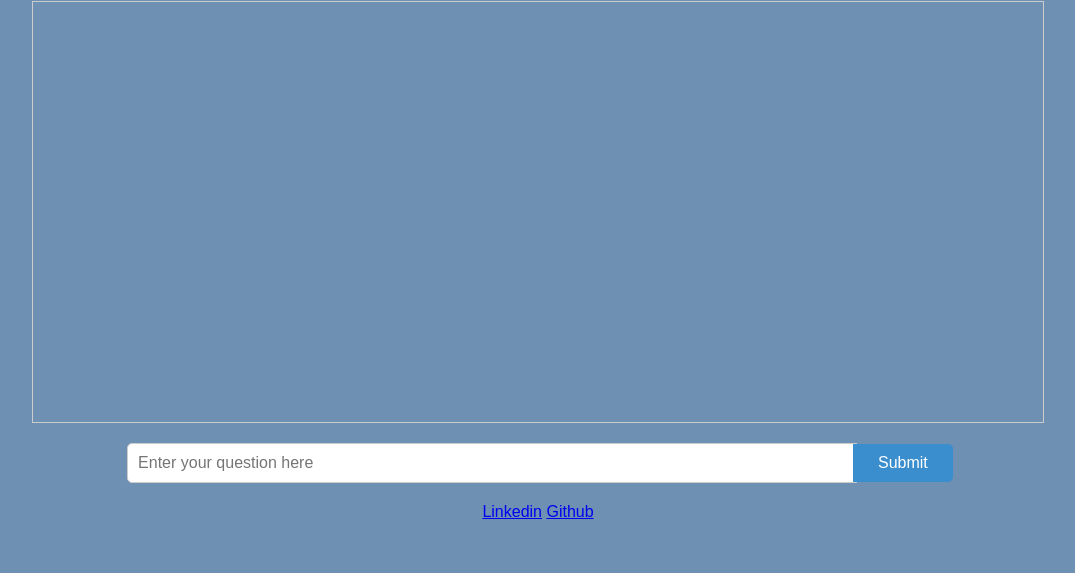
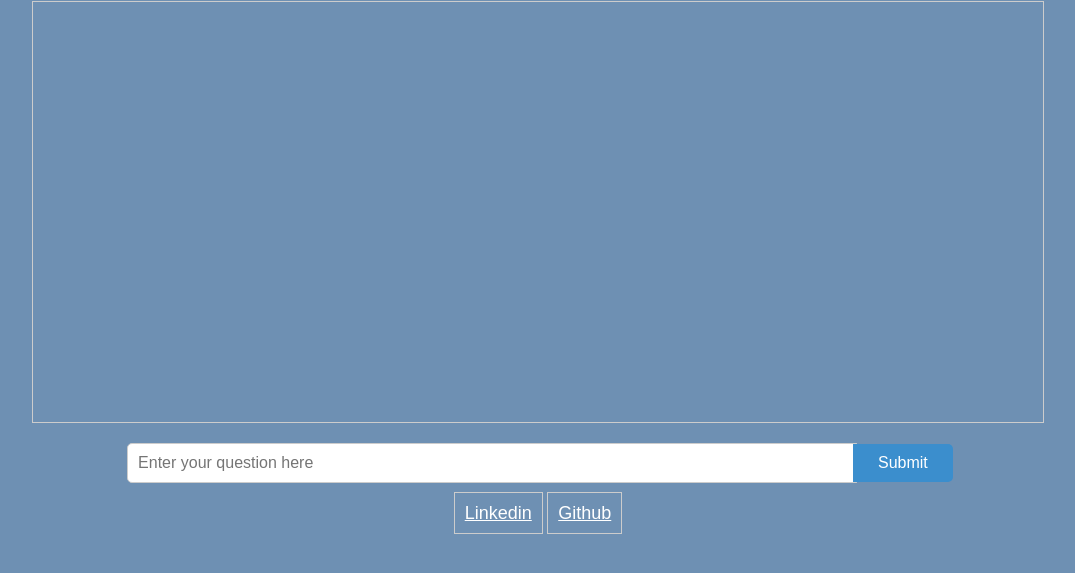
Before and after one commit to goldenrepo/simplegpt, a plain HTML site: page index.html in a window 1280 px wide. Shown: the part 79-652 px from the top of the page, without its empty margins (102-1177 px from the left). Drawn offline with nearby package versions, Linux system fonts and the light colour scheme.

Commit message:
Update style.css

```diff
--- a/style.css
+++ b/style.css
@@ -9,6 +9,20 @@ h1{
 body{
     background-color: #6e90b3;
 }
+
+a {
+    font-size: 18px;
+    font-family: Arial, sans-serif;
+    color: #ffffff;
+    text-decoration: underline;
+
+
+
+    border: 1px solid #ccc;
+    padding: 10px;
+
+
+  }
 
 .container {
     background-color: #6e90b3;
```
